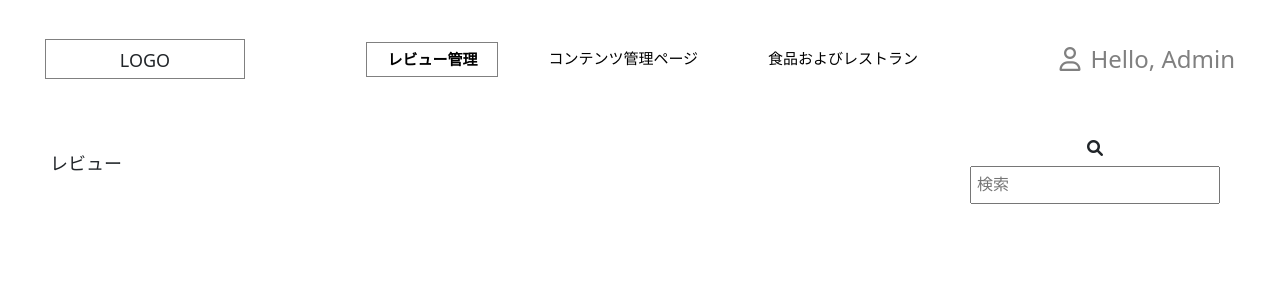
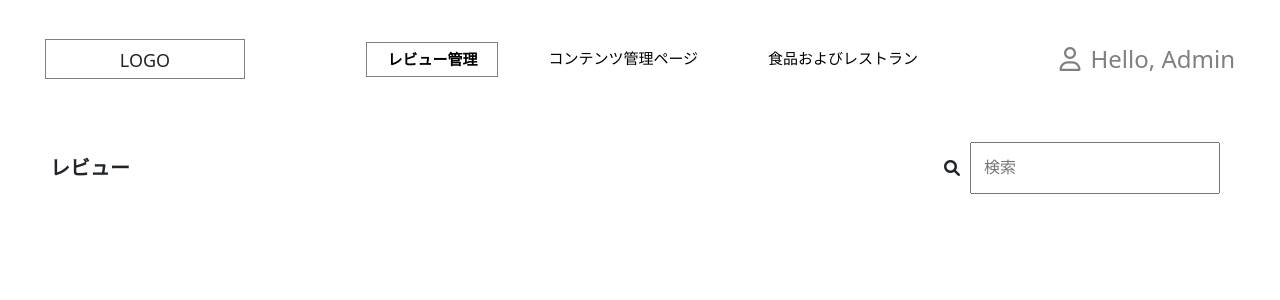
Before and after one commit to hasonsk/kantan-lunch, a React (Vite) app in the folder frontend/: page /admin/review in a window 1280 px wide. Shown: the top 300 px of the page. Built offline with nearby package versions, Linux system fonts and the light colour scheme.

Commit message:
create and update admin search component

```diff
--- /dev/null
+++ b/frontend/src/components/commons/admin/AdminSearchbar.css
@@ -0,0 +1,29 @@
+.input-container {
+    display: flex;
+}
+
+.search-bar {
+    display: flex;
+    justify-content: space-between;
+}
+
+.greeting-text {
+    display: flex;
+    flex-direction: column;
+    justify-content: center;
+    font-size: 20px;
+    font-weight: bold;
+}
+
+.search-input {
+    padding: 12px;
+    font-size: 16px;
+    width: 250px;
+    margin-left: 10px;
+}
+
+.search-icon {
+    display: flex;
+    flex-direction: column;
+    justify-content: center;
+}
--- /dev/null
+++ b/frontend/src/components/commons/admin/AdminSearchbar.jsx
@@ -0,0 +1,26 @@
+import React from 'react';
+import './AdminSearchbar.css';
+
+/* eslint-disable react/prop-types */
+
+const AdminSearchbar = ({section, callback, searchQuery}) => {
+    return (
+        <div className="search-bar">
+            <div className="greeting-text">{section}</div>
+            <div className="input-container">
+                <div className="search-icon">
+                    <i className="fa fa-search"></i>
+                </div>
+                <input
+                    type="text"
+                    placeholder="検索"
+                    className="search-input"
+                    value={searchQuery}
+                    onChange={(e) => callback(e.target.value)}
+                />
+            </div>
+        </div>
+    );
+};
+
+export default AdminSearchbar;
--- a/frontend/src/pages/admin/ReviewManagement.css
+++ b/frontend/src/pages/admin/ReviewManagement.css
@@ -2,8 +2,3 @@
     font-family: Arial, sans-serif;
     margin: 20px 50px;
 }
-
-.search-bar {
-    display: flex;
-    justify-content: space-between;
-}
--- a/frontend/src/pages/admin/ReviewManagement.jsx
+++ b/frontend/src/pages/admin/ReviewManagement.jsx
@@ -2,7 +2,9 @@ import React, {useEffect, useState} from 'react';
 import {useNavigate} from 'react-router-dom';
 import './ReviewManagement.css';
 import postData from "./reviewData.jsx"
+// import AdminSearchbar from "../../components/commons/admin/AdminSearchbar.jsx";
 import {getAllPosts} from '../../api/post';
+import AdminSearchbar from "../../components/commons/admin/AdminSearchbar.jsx";
 
 const ReviewManagement = () => {
     const [searchQuery, setSearchQuery] = useState('');
@@ -56,21 +58,11 @@ const ReviewManagement = () => {
 
     return (
         <div className="post-list">
-            <div className="search-bar">
-                <p className="greeting-text">レビュー</p>
-                <div className="input-container">
-                    <span className="search-icon">
-                        <i className="fa fa-search"></i>
-                    </span>
-                    <input
-                        type="text"
-                        placeholder="検索"
-                        className="search-input"
-                        value={searchQuery}
-                        onChange={(e) => setSearchQuery(e.target.value)}
-                    />
-                </div>
-            </div>
+            <AdminSearchbar
+                section="レビュー"
+                callback={setSearchQuery}
+                searchQuery=""
+            />
 
             {/*<div className="main-content">*/}
             {/*    {postData.length > 0 ? (*/}
```
